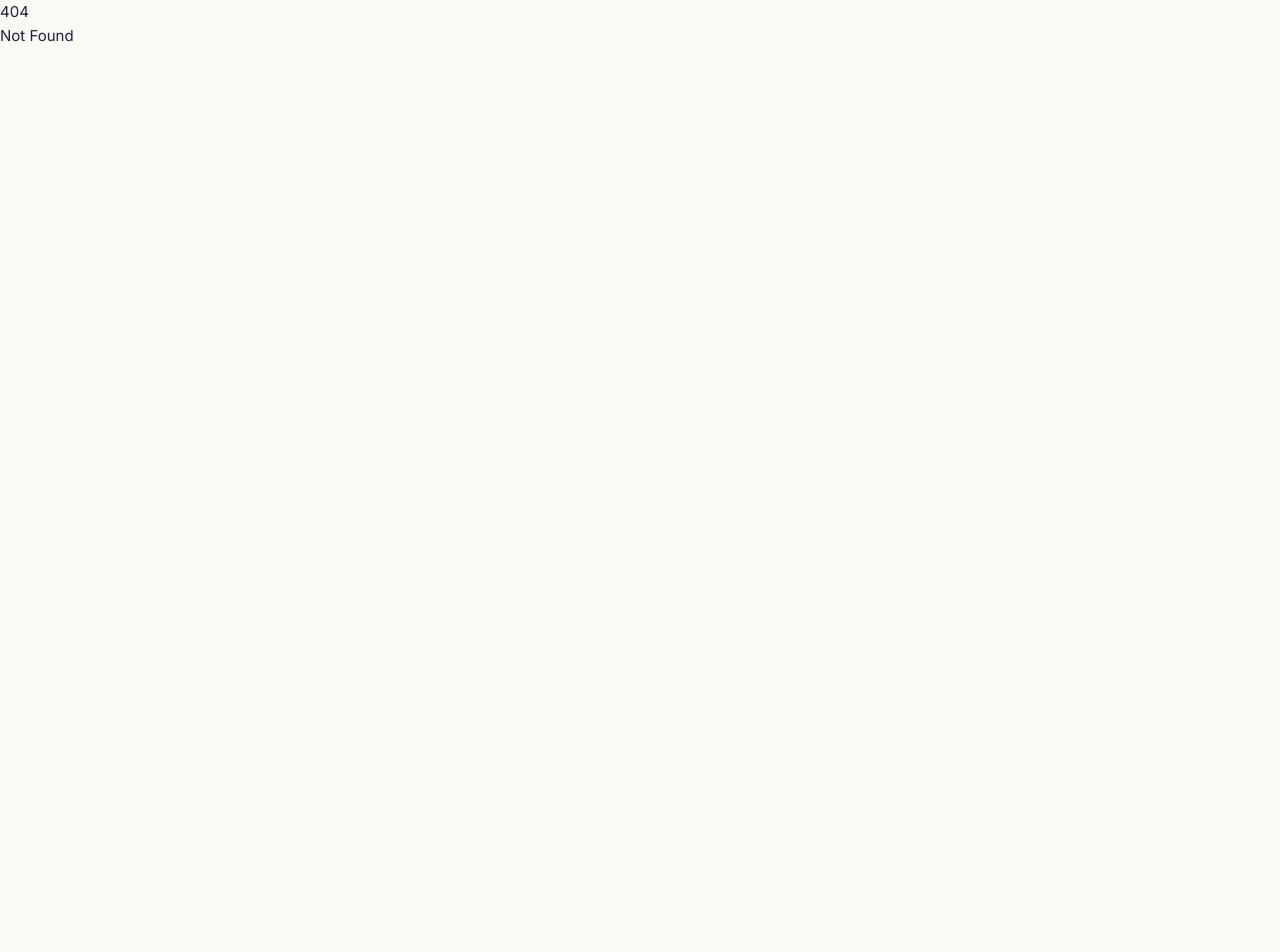
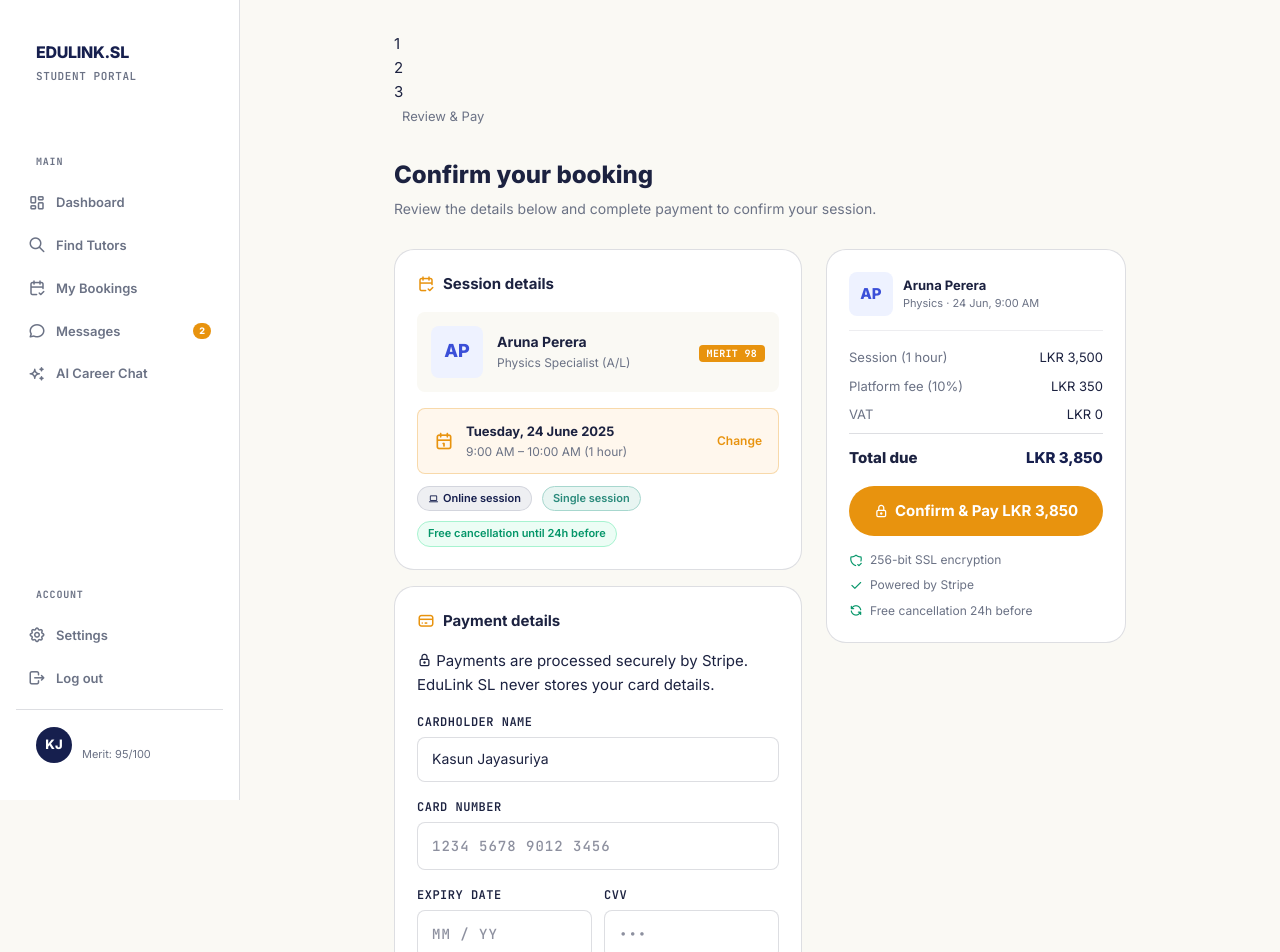
Before and after one commit to CDDassanayake/EduLink.SL, a SvelteKit app in the folder frontend/: page /student/book in a window 1280 px wide. Before the commit this address had no page. Shown: the top 952 px of the page. Before the commit the page ends 800 px from the top, so only its background shows below. Built offline with nearby package versions, Linux system fonts and the light colour scheme.

Commit message:
Add student booking session page

```diff
--- /dev/null
+++ b/frontend/src/routes/student/book/+page.svelte
@@ -0,0 +1,309 @@
+<script lang="ts">
+	import { goto } from '$app/navigation';
+
+	let showConfirm = $state(false);
+	let cardNumber = $state('');
+
+	function formatCard(el: HTMLInputElement) {
+		let v = el.value.replace(/\D/g, '').substring(0, 16);
+		el.value = v.replace(/(.{4})/g, '$1 ').trim();
+	}
+
+	function confirmBooking() {
+		showConfirm = true;
+	}
+
+	function goToDashboard() {
+		goto('/student/dashboard');
+	}
+</script>
+
+<svelte:head>
+	<title>Book Session — EduLink SL</title>
+</svelte:head>
+
+<div class="book-wrap">
+	<div class="steps-bar" style="margin-bottom: 28px">
+		<div class="step-dot done">1</div>
+		<div class="step-line done"></div>
+		<div class="step-dot active">2</div>
+		<div class="step-line"></div>
+		<div class="step-dot">3</div>
+		<span style="font-size: 13px; color: var(--muted-fg); margin-left: 8px">Review &amp; Pay</span>
+	</div>
+
+	<div class="book-title">Confirm your booking</div>
+	<div class="book-sub">Review the details below and complete payment to confirm your session.</div>
+
+	<div class="book-layout">
+		<div class="book-main">
+			<!-- Session summary -->
+			<div class="book-section">
+				<div class="bs-title"><i class="ti ti-calendar-check"></i> Session details</div>
+				<div class="tutor-summary">
+					<div class="ts-avatar">AP</div>
+					<div>
+						<div style="font-size: 14px; font-weight: 700">Aruna Perera</div>
+						<div style="font-size: 12px; color: var(--muted-fg)">Physics Specialist (A/L)</div>
+					</div>
+					<div style="margin-left: auto"><span class="badge-merit">MERIT 98</span></div>
+				</div>
+				<div class="sel-slot">
+					<i class="ti ti-calendar" style="font-size: 20px; color: var(--saffron)"></i>
+					<div>
+						<div style="font-size: 13px; font-weight: 700">Tuesday, 24 June 2025</div>
+						<div style="font-size: 12px; color: var(--muted-fg)">9:00 AM – 10:00 AM (1 hour)</div>
+					</div>
+					<a href="/find-tutors" style="margin-left: auto; font-size: 12px; color: var(--saffron); font-weight: 600">Change</a>
+				</div>
+				<div style="display: flex; gap: 10px; flex-wrap: wrap">
+					<span class="badge badge-primary"><i class="ti ti-device-laptop"></i> Online session</span>
+					<span class="badge badge-teal">Single session</span>
+					<span class="badge badge-green">Free cancellation until 24h before</span>
+				</div>
+			</div>
+
+			<!-- Payment details -->
+			<div class="book-section">
+				<div class="bs-title"><i class="ti ti-credit-card"></i> Payment details</div>
+				<div class="alert alert-info" style="margin-bottom: 16px"><i class="ti ti-lock"></i> Payments are processed securely by Stripe. EduLink SL never stores your card details.</div>
+				<div class="form-group">
+					<label class="form-label">Cardholder name</label>
+					<input class="form-input" placeholder="Kasun Jayasuriya" value="Kasun Jayasuriya" />
+				</div>
+				<div class="form-group">
+					<label class="form-label">Card number</label>
+					<input class="card-input" placeholder="1234 5678 9012 3456" maxlength="19" bind:value={cardNumber} oninput={(e) => formatCard(e.target as HTMLInputElement)} />
+				</div>
+				<div class="card-row">
+					<div class="form-group">
+						<label class="form-label">Expiry date</label>
+						<input class="card-input" placeholder="MM / YY" maxlength="7" />
+					</div>
+					<div class="form-group">
+						<label class="form-label">CVV</label>
+						<input class="card-input" placeholder="•••" maxlength="3" type="password" />
+					</div>
+				</div>
+				<div style="margin-top: 4px">
+					<label style="display: flex; align-items: center; gap: 8px; font-size: 13px; color: var(--muted-fg); cursor: pointer">
+						<input type="checkbox" style="accent-color: var(--saffron)" /> Save this card for future bookings
+					</label>
+				</div>
+			</div>
+
+			<!-- Cancellation policy -->
+			<div class="book-section" style="padding: 16px 20px">
+				<div style="font-size: 13px; font-weight: 700; margin-bottom: 6px">Cancellation &amp; merit policy</div>
+				<div style="font-size: 13px; color: var(--muted-fg); line-height: 1.6">
+					Cancelling <strong>24+ hours</strong> before: −3 merit points, full refund.<br />
+					Cancelling <strong>within 24 hours</strong>: −10 merit points, 60% refund.<br />
+					No-show: −15 merit points, no refund.
+				</div>
+			</div>
+		</div>
+
+		<!-- Order summary panel -->
+		<div class="book-summary-panel">
+			<div class="bsp-tutor">
+				<div style="width: 44px; height: 44px; border-radius: var(--r-sm); background: #EEF2FF; display: flex; align-items: center; justify-content: center; font-size: 15px; font-weight: 800; color: #3B4FD8; flex-shrink: 0">AP</div>
+				<div><div style="font-size: 13px; font-weight: 700">Aruna Perera</div><div style="font-size: 11px; color: var(--muted-fg)">Physics · 24 Jun, 9:00 AM</div></div>
+			</div>
+			<div class="bsp-row"><span class="bsp-label">Session (1 hour)</span><span>LKR 3,500</span></div>
+			<div class="bsp-row"><span class="bsp-label">Platform fee (10%)</span><span>LKR 350</span></div>
+			<div class="bsp-row"><span class="bsp-label">VAT</span><span>LKR 0</span></div>
+			<div class="bsp-total"><span>Total due</span><span style="color: var(--primary)">LKR 3,850</span></div>
+			<button class="btn btn-saffron btn-full btn-lg" style="margin-top: 16px" onclick={confirmBooking}>
+				<i class="ti ti-lock"></i> Confirm &amp; Pay LKR 3,850
+			</button>
+			<div class="trust-badges">
+				<div class="trust-item"><i class="ti ti-shield-check"></i> 256-bit SSL encryption</div>
+				<div class="trust-item"><i class="ti ti-check"></i> Powered by Stripe</div>
+				<div class="trust-item"><i class="ti ti-refresh"></i> Free cancellation 24h before</div>
+			</div>
+		</div>
+	</div>
+</div>
+
+<!-- Success overlay -->
+<div class="confirm-overlay" class:show={showConfirm}>
+	<div class="confirm-card">
+		<div style="width: 64px; height: 64px; background: var(--green-lt); border-radius: 50%; display: flex; align-items: center; justify-content: center; margin: 0 auto 16px; font-size: 28px; color: var(--green)"><i class="ti ti-check"></i></div>
+		<h2 style="font-size: 20px; font-weight: 800; margin-bottom: 6px">Booking confirmed!</h2>
+		<p style="font-size: 14px; color: var(--muted-fg); margin-bottom: 20px">Your session with <strong>Aruna Perera</strong> on <strong>24 Jun at 9:00 AM</strong> is confirmed. You'll receive an email confirmation shortly.</p>
+		<button class="btn btn-primary btn-full" onclick={goToDashboard}>Go to my dashboard</button>
+	</div>
+</div>
+
+<style>
+	.book-wrap {
+		max-width: 780px;
+		margin: 0 auto;
+		padding: 32px 24px 60px;
+	}
+	.book-title {
+		font-size: 24px;
+		font-weight: 800;
+		margin-bottom: 4px;
+	}
+	.book-sub {
+		font-size: 14px;
+		color: var(--muted-fg);
+		margin-bottom: 28px;
+	}
+	.book-layout {
+		display: grid;
+		grid-template-columns: 1fr 300px;
+		gap: 24px;
+		align-items: start;
+	}
+	.book-main {
+		display: flex;
+		flex-direction: column;
+		gap: 16px;
+	}
+	.book-section {
+		background: #fff;
+		border-radius: var(--r-lg);
+		border: 1px solid var(--border-dk);
+		padding: 22px;
+	}
+	.bs-title {
+		font-size: 15px;
+		font-weight: 700;
+		margin-bottom: 16px;
+		display: flex;
+		align-items: center;
+		gap: 8px;
+	}
+	.bs-title i {
+		font-size: 18px;
+		color: var(--saffron);
+	}
+	.tutor-summary {
+		display: flex;
+		gap: 14px;
+		align-items: center;
+		padding: 14px;
+		background: var(--bg);
+		border-radius: var(--r-sm);
+		margin-bottom: 16px;
+	}
+	.ts-avatar {
+		width: 52px;
+		height: 52px;
+		border-radius: var(--r-sm);
+		background: #EEF2FF;
+		display: flex;
+		align-items: center;
+		justify-content: center;
+		font-size: 18px;
+		font-weight: 800;
+		color: #3B4FD8;
+		flex-shrink: 0;
+	}
+	.sel-slot {
+		background: var(--saffron-lt);
+		border: 1.5px solid rgba(232,147,14,.3);
+		border-radius: var(--r-sm);
+		padding: 12px 16px;
+		display: flex;
+		align-items: center;
+		gap: 12px;
+		margin-bottom: 12px;
+	}
+	.card-input {
+		width: 100%;
+		padding: 12px 14px;
+		border: 1.5px solid var(--border-dk);
+		border-radius: var(--r-sm);
+		font-size: 14px;
+		font-family: var(--ff-mono);
+		color: var(--fg);
+		background: #fff;
+		letter-spacing: 1px;
+		transition: border-color .15s;
+	}
+	.card-input:focus {
+		outline: none;
+		border-color: var(--saffron);
+	}
+	.card-row {
+		display: grid;
+		grid-template-columns: 1fr 1fr;
+		gap: 12px;
+	}
+	.book-summary-panel {
+		background: #fff;
+		border-radius: var(--r-lg);
+		border: 1px solid var(--border-dk);
+		padding: 22px;
+		position: sticky;
+		top: 80px;
+	}
+	.bsp-tutor {
+		display: flex;
+		gap: 10px;
+		align-items: center;
+		margin-bottom: 16px;
+		padding-bottom: 14px;
+		border-bottom: 1px solid var(--border);
+	}
+	.bsp-row {
+		display: flex;
+		justify-content: space-between;
+		font-size: 13px;
+		margin-bottom: 8px;
+	}
+	.bsp-label {
+		color: var(--muted-fg);
+	}
+	.bsp-total {
+		display: flex;
+		justify-content: space-between;
+		font-size: 15px;
+		font-weight: 800;
+		border-top: 1px solid var(--border-dk);
+		padding-top: 12px;
+		margin-top: 4px;
+	}
+	.trust-badges {
+		display: flex;
+		flex-direction: column;
+		gap: 6px;
+		margin-top: 14px;
+	}
+	.trust-item {
+		display: flex;
+		align-items: center;
+		gap: 7px;
+		font-size: 12px;
+		color: var(--muted-fg);
+	}
+	.trust-item i {
+		color: var(--green);
+		font-size: 14px;
+	}
+	.confirm-overlay {
+		display: none;
+		position: fixed;
+		inset: 0;
+		background: rgba(0,0,0,.4);
+		backdrop-filter: blur(4px);
+		z-index: 200;
+		align-items: center;
+		justify-content: center;
+	}
+	.confirm-overlay.show {
+		display: flex;
+	}
+	.confirm-card {
+		background: #fff;
+		border-radius: var(--r-xl);
+		padding: 40px;
+		max-width: 380px;
+		width: 100%;
+		text-align: center;
+		box-shadow: var(--sh-lg);
+	}
+</style>
```
